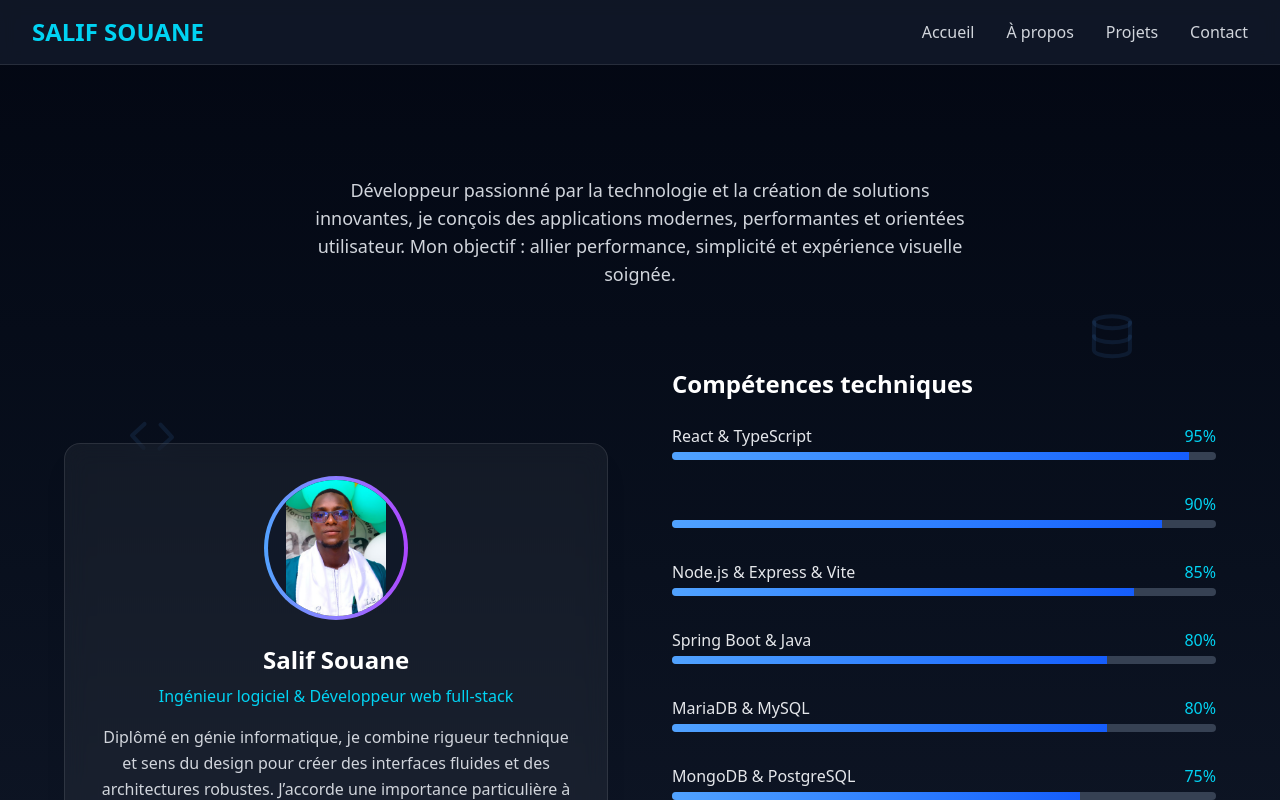
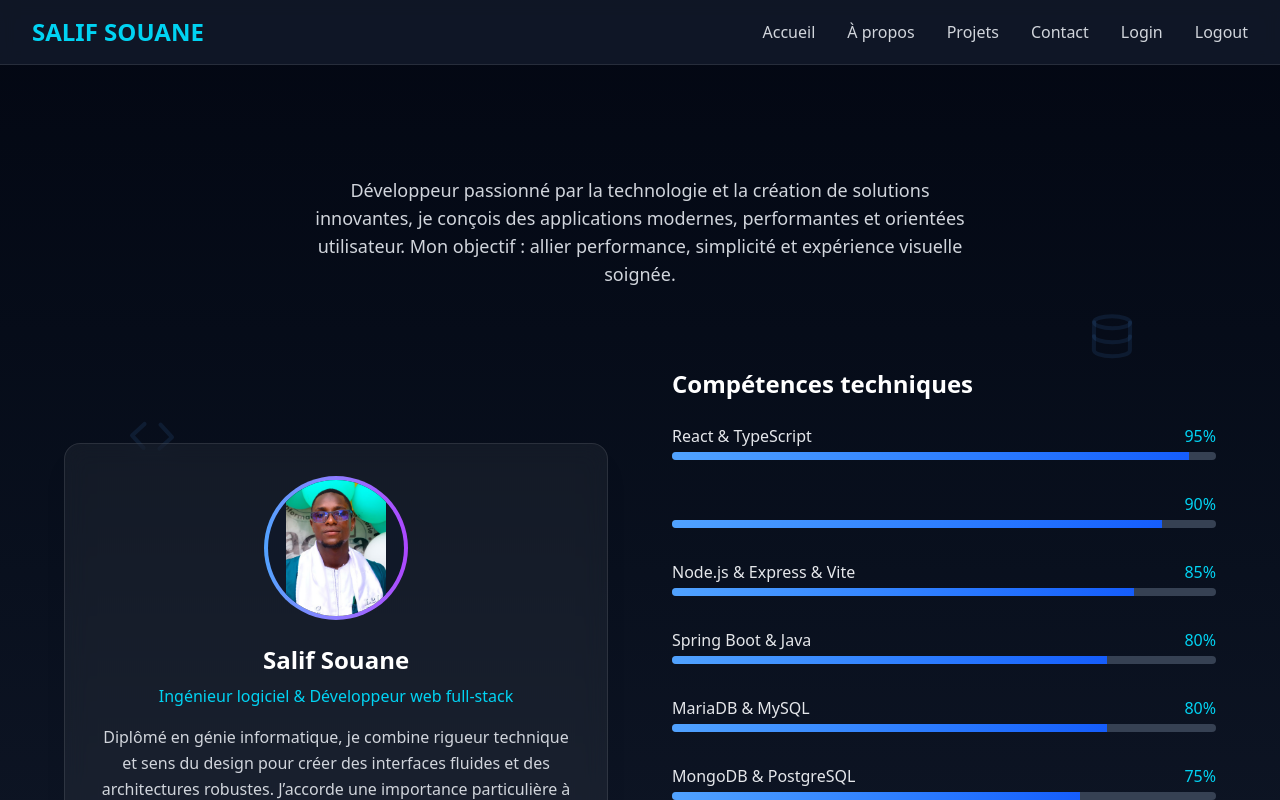
Before and after one commit to salif-souane/portfelio-pro, a React (Vite) app: page /portfelio-pro/about in a window 1280 px wide. Shown: the top 800 px of the page. Built offline with nearby package versions, Linux system fonts and the light colour scheme.

Commit message:
formation

```diff
--- a/src/components/Navbar.tsx
+++ b/src/components/Navbar.tsx
@@ -1,6 +1,6 @@
 import React, { useState } from 'react';
 import { Link } from 'react-router-dom';
-import { Menu, X } from 'lucide-react';
+import { LogOut, Menu, X } from 'lucide-react';
 
 const Navbar: React.FC = () => {
   const [isOpen, setIsOpen] = useState(false);
@@ -10,6 +10,8 @@ const Navbar: React.FC = () => {
     { name: 'À propos', path: '/about' },
     { name: 'Projets', path: '/projects' },
     { name: 'Contact', path: '/contact' },
+    {name : 'Login', path : '/login' },
+    {name : 'Logout', path : '/logout' }
   ];
 
   return (
--- a/src/pages/Home.tsx
+++ b/src/pages/Home.tsx
@@ -147,7 +147,7 @@ const Home: React.FC = () => {
               Développeur Web passionné spécialisé en{' '}
               <span className="text-blue-400 font-semibold">React</span>,{' '}
               <span className="text-blue-400 font-semibold">TypeScript</span> et{' '}
-              <span className="text-blue-400 font-semibold">Angular</span>.
+              <span className="text-blue-400 font-semibold">Java (Springboot)</span>.
               <br />
               Je transforme vos idées en expériences digitales exceptionnelles.
             </motion.p>
```
